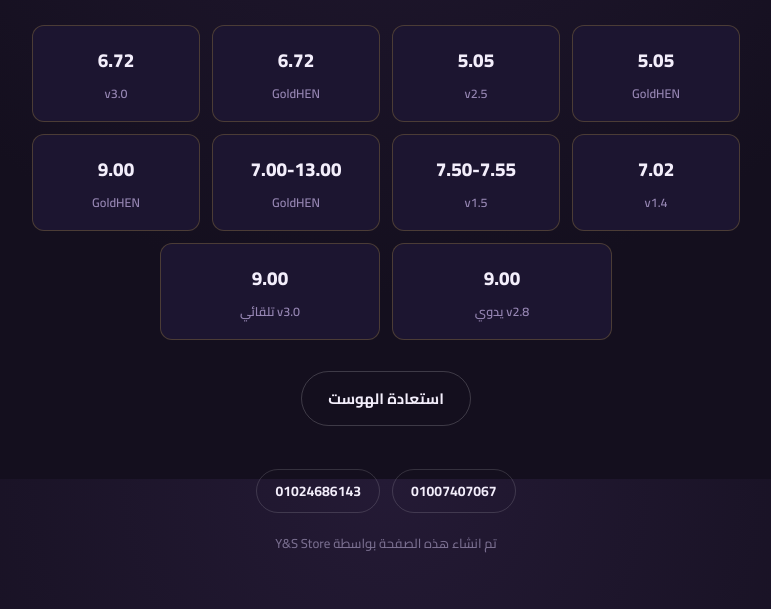
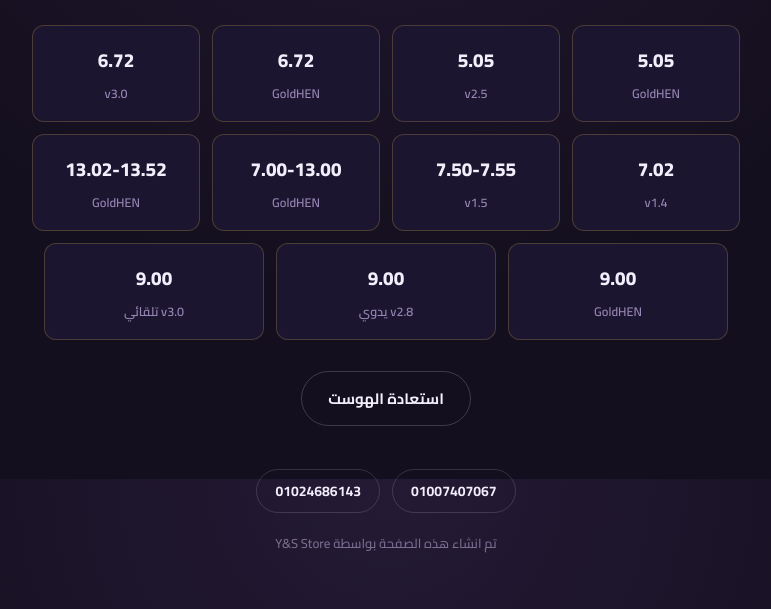
Before and after one commit to Zaza-ps/zaza-ps.github.io, a plain HTML site: page index.html in a window 1280 px wide. Shown: the part 321-930 px from the top of the page, without its empty margins (254-1025 px from the left). Drawn offline with Linux system fonts and the light colour scheme.

Commit message:
Update index.html

```diff
--- a/index.html
+++ b/index.html
@@ -43,6 +43,9 @@ var histlength=history.length;history.go(-histlength + 2);
     <a class="card" href="g2all/index.html" onmouseover="msgs.innerHTML='استضافة GoldHEN لإصدارات 7.00 - 13.00'" onmouseout="msgs.innerHTML='اختر إصدار الفيرموير الخاص بجهازك'">
       <span class="ver">7.00-13.00</span><span class="tag">GoldHEN</span>
     </a>
+    <a class="card" href="Saro/index.html" onmouseover="msgs.innerHTML='استضافة GoldHEN لإصدارات 13.02 - 13.52'" onmouseout="msgs.innerHTML='اختر إصدار الفيرموير الخاص بجهازك'">
+      <span class="ver">13.02-13.52</span><span class="tag">GoldHEN</span>
+    </a>
     <a class="card" href="900goldhen/index.html" onmouseover="msgs.innerHTML='استضافة PS4 9.00 — GoldHEN (FontFaceSet Webkit)'" onmouseout="msgs.innerHTML='اختر إصدار الفيرموير الخاص بجهازك'">
       <span class="ver">9.00</span><span class="tag">GoldHEN</span>
     </a>
```
